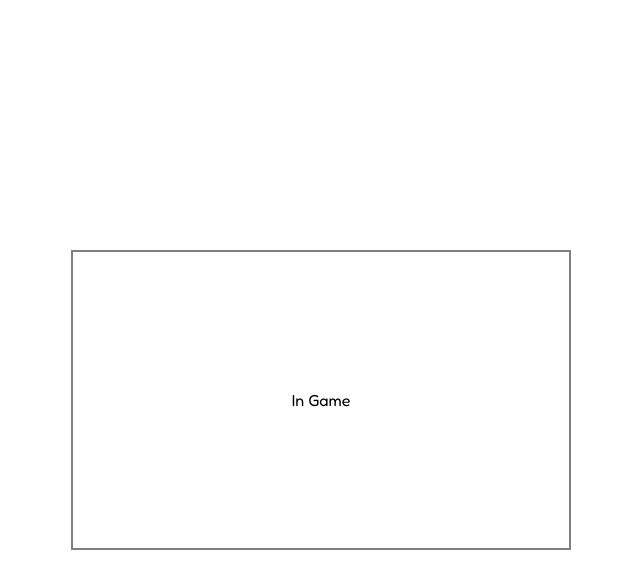
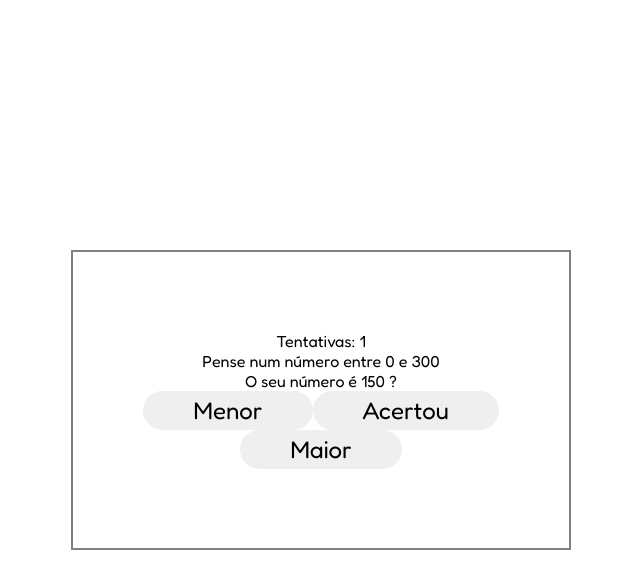
Before and after one commit to victormedeiros1/The-number-that-you-are-thinking, a React (Create React App) app: page / in a window 1280 px wide. Both pictures are taken after a click on the button "Start". Shown: the top 588 px of the page, without its empty margins (319-959 px from the left). Built offline with nearby package versions, Linux system fonts and the light colour scheme.

Commit message:
feat: isSmaller, isLarger and isRight

```diff
--- a/src/components/Screens/InGame/index.js
+++ b/src/components/Screens/InGame/index.js
@@ -1,7 +1,43 @@
-import React from "react";
+import React, { useState } from "react";
+import Button from "../../Button";
 
+import { useScreen } from "../../../context/Screen";
 function InGame() {
-  return <div>In Game</div>;
+  const { screen, setScreen } = useScreen();
+
+  const [attempts, setAttempts] = useState(1);
+  const [machineNumber, setMachineNumber] = useState(150);
+  const [min, setMin] = useState(0);
+  const [max, setMax] = useState(300);
+
+  const isSmaller = () => {
+    setAttempts(attempts + 1);
+    setMax(machineNumber);
+    setMachineNumber(parseInt((machineNumber - min) / 2 + min));
+  };
+
+  const isLarger = () => {
+    setAttempts(attempts + 1);
+    setMin(machineNumber);
+    setMachineNumber(parseInt((max - machineNumber) / 2 + machineNumber));
+  };
+
+  const isRight = () => {
+    setScreen("GameOver");
+  };
+
+  return (
+    <div style={{ textAlign: "center" }}>
+      <div>
+        <p>Tentativas: {attempts}</p>
+        <p>Pense num número entre 0 e 300</p>
+      </div>
+      <div>O seu número é {machineNumber} ?</div>
+      <Button onClick={isSmaller}>Menor</Button>
+      <Button onClick={isRight}>Acertou</Button>
+      <Button onClick={isLarger}>Maior</Button>
+    </div>
+  );
 }
 
 export default InGame;
```
